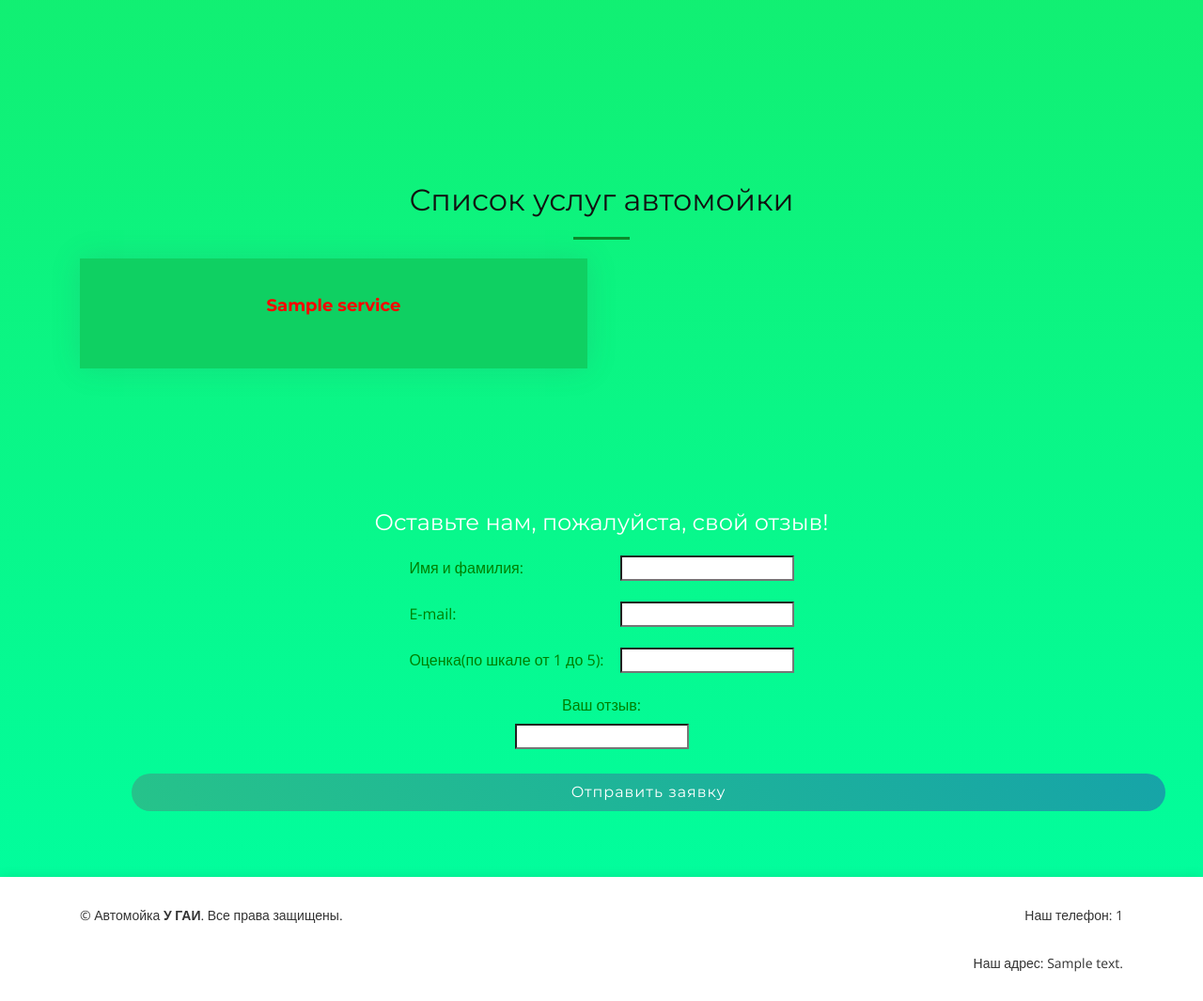
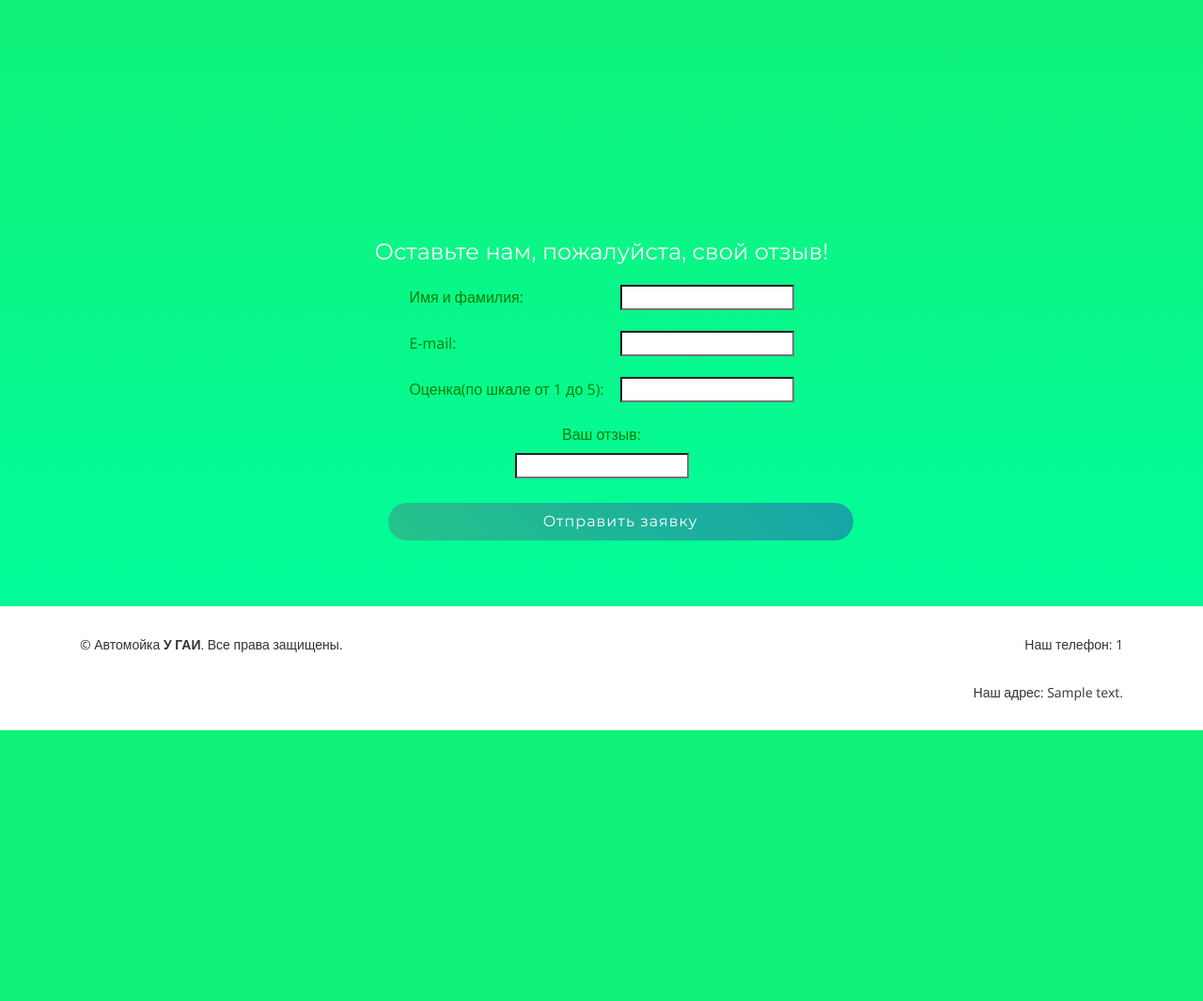
Before and after one commit to VictorWizard/Av, a Django app: template templates/av/index.html in a window 1280 px wide. Shown: the part 606-1671 px from the top of the page at 94% size. After the commit the page ends 1383 px from the top, so only its background shows below. Run offline with Django 3.2, Linux system fonts and the light colour scheme; the template is opened without the code that fills it: most values are stand-ins (such as "Sample title", 1, 10 or a date in 2020); form fields are guessed from the names that the template uses; some libraries are stand-ins or nearby versions.

Commit message:
Avtomojka 5.0 Final

```diff
--- a/static/css/style.css
+++ b/static/css/style.css
@@ -1219,7 +1219,7 @@ body.mobile-nav-active #mobile-nav-toggle {
   border-radius: 20px;
   padding: 8px 30px;
   color: #fff;
-  width: 100%;
+  width: 45%;
 }
 
 @media (max-width: 768px) {
--- a/templates/av/appointment.html
+++ b/templates/av/appointment.html
@@ -41,11 +41,6 @@
                             <div class="form-padding-after"><label>{{ form.service2.help_text }}</label></div>
                         </div>
                         <div class="form-group form-item1">
-                            <div class="labell"><label>Тип услуги(опционально): </label></div>
-                            <div class="form-padding">{{ form.service3 }}</div>
-                            <div class="form-padding-after"><label>{{ form.service3.help_text }}</label></div>
-                        </div>
-                        <div class="form-group form-item1">
                             <div class="labell"><label>Дата оказания услуги: </label></div>
                             <div class="form-padding">{{ form.date_service }}</div>
                             <div class="form-padding-after"><label>{{ form.date_service.help_text }}</label></div>
--- a/templates/av/index.html
+++ b/templates/av/index.html
@@ -14,25 +14,6 @@
                     <br>
                     <h5>Записывайтесь онлайн или звоните по телефону</h5>
 
-                </div>
-            </div>
-        </div>
-    </section>
-    <section id="more-features">
-        <div class="container">
-            <div class="intro-text">
-                <div class="section-header">
-                    <h3 class="section-title">Список услуг автомойки</h3>
-                    <span class="section-divider"></span>
-                </div>
-                <div class="row">
-                    {% for service in services %}
-                        <div class="col-lg-6">
-                            <div class="box">
-                                <h4 class="title">{{ service.service }}</h4>
-                            </div>
-                        </div>
-                    {% endfor %}
                 </div>
             </div>
         </div>
```
